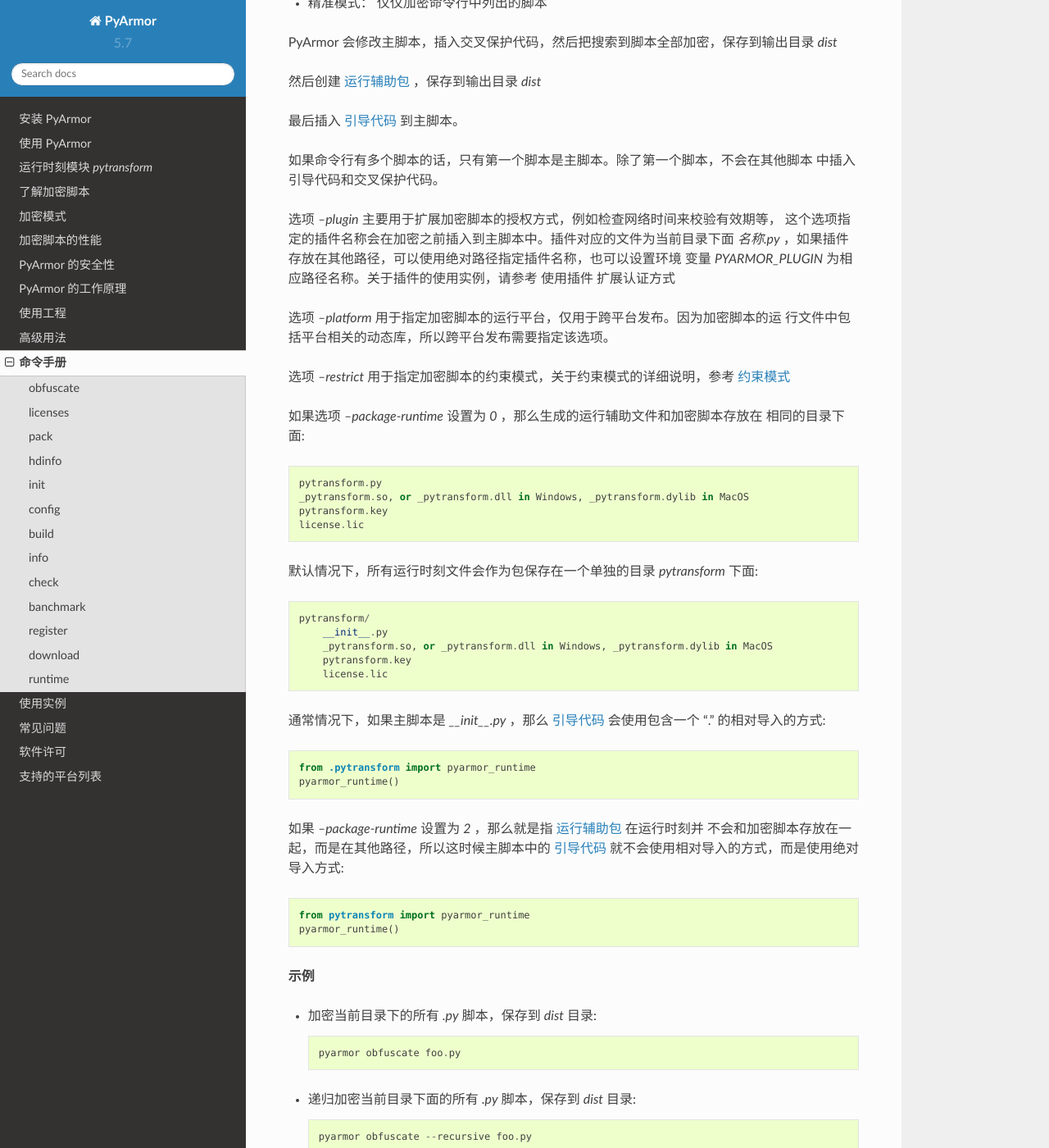
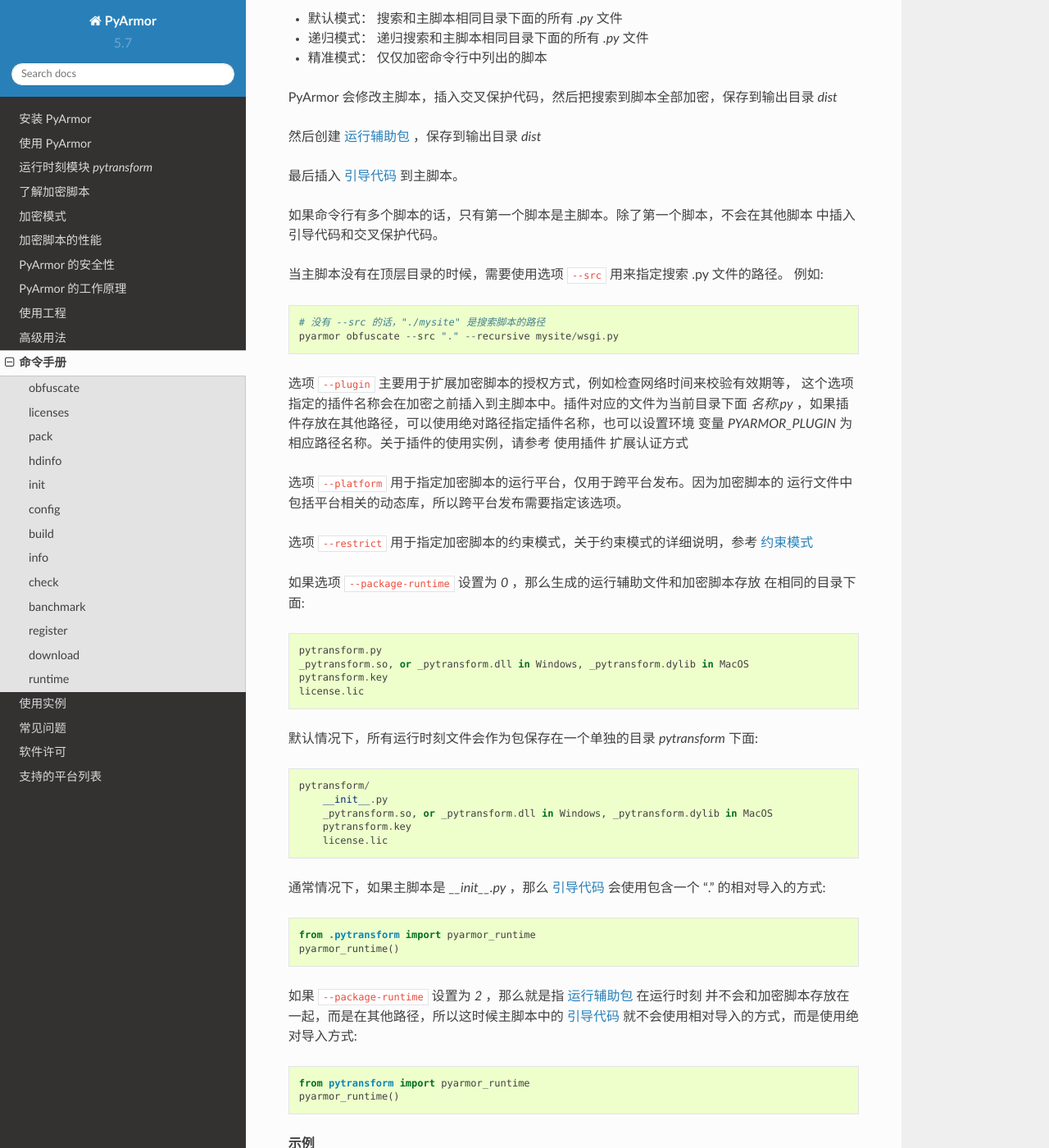
Before and after one commit to dashingsoft/pyarmor-docs-zh, a Sphinx documentation site: the page built from docs/man.rst, in a window 1280 px wide and 1400 px high, scrolled down 2522 px. Shown: the whole window at 82% size. Built offline with Sphinx 7.4.7 and the Read the Docs theme 2.0.0, drawn with Linux system fonts in a browser that asks for light colours; some of the changed text lies outside the part shown.

Commit message:
Refine obfuscate examples

```diff
--- a/docs/man.rst
+++ b/docs/man.rst
@@ -62,6 +62,7 @@
 
 -O, --output PATH           输出路径，默认是 `dist`
 -r, --recursive             递归模式加密所有的脚本
+-s, --src PATH              当主脚本不在顶层目录的时候指定搜索脚本的路径
 --exclude PATH              在递归模式下排除某些目录，多个目录使用逗号分开，或者使用该选项多次
 --exact                     只加密命令行中列出的脚本
 --no-bootstrap              在主脚本中不要插入引导代码
@@ -94,20 +95,26 @@
 如果命令行有多个脚本的话，只有第一个脚本是主脚本。除了第一个脚本，不会在其他脚本
 中插入引导代码和交叉保护代码。
 
-选项 `--plugin` 主要用于扩展加密脚本的授权方式，例如检查网络时间来校验有效期等，
+当主脚本没有在顶层目录的时候，需要使用选项 ``--src`` 用来指定搜索 .py 文件的路径。
+例如::
+
+    # 没有 --src 的话，"./mysite" 是搜索脚本的路径
+    pyarmor obfuscate --src "." --recursive mysite/wsgi.py
+
+选项 ``--plugin`` 主要用于扩展加密脚本的授权方式，例如检查网络时间来校验有效期等，
 这个选项指定的插件名称会在加密之前插入到主脚本中。插件对应的文件为当前目录下面
 `名称.py` ，如果插件存放在其他路径，可以使用绝对路径指定插件名称，也可以设置环境
 变量 `PYARMOR_PLUGIN` 为相应路径名称。关于插件的使用实例，请参考 :ref:`使用插件
 扩展认证方式`
 
-选项 `--platform` 用于指定加密脚本的运行平台，仅用于跨平台发布。因为加密脚本的运
-行文件中包括平台相关的动态库，所以跨平台发布需要指定该选项。
+选项 ``--platform`` 用于指定加密脚本的运行平台，仅用于跨平台发布。因为加密脚本的
+运行文件中包括平台相关的动态库，所以跨平台发布需要指定该选项。
 
-选项 `--restrict` 用于指定加密脚本的约束模式，关于约束模式的详细说明，参考
+选项 ``--restrict`` 用于指定加密脚本的约束模式，关于约束模式的详细说明，参考
 :ref:`约束模式`
 
-如果选项 `--package-runtime` 设置为 `0` ，那么生成的运行辅助文件和加密脚本存放在
-相同的目录下面::
+如果选项 ``--package-runtime`` 设置为 `0` ，那么生成的运行辅助文件和加密脚本存放
+在相同的目录下面::
 
     pytransform.py
     _pytransform.so, or _pytransform.dll in Windows, _pytransform.dylib in MacOS
@@ -128,8 +135,8 @@
     from .pytransform import pyarmor_runtime
     pyarmor_runtime()
 
-如果 `--package-runtime` 设置为 `2` ，那么就是指 :ref:`运行辅助包` 在运行时刻并
-不会和加密脚本存放在一起，而是在其他路径，所以这时候主脚本中的 :ref:`引导代码`
+如果 ``--package-runtime`` 设置为 `2` ，那么就是指 :ref:`运行辅助包` 在运行时刻
+并不会和加密脚本存放在一起，而是在其他路径，所以这时候主脚本中的 :ref:`引导代码`
 就不会使用相对导入的方式，而是使用绝对导入方式::
 
     from pytransform import pyarmor_runtime
@@ -145,6 +152,15 @@
 
      pyarmor obfuscate --recursive foo.py
 
+* 递归加密当前目录下面的所有脚本，主脚本在子目录 `mysite/` 下面::
+
+     pyarmor obfuscate --src "." --recursive mysite/wsgi.py
+
+* 仅仅递归加密指定目录下面的所有 `.py` 脚本，没有主脚本，也不生成运行辅助文件::
+
+     pyarmor obfuscate --recursive --no-runtime .
+     pyarmor obfuscate --recursive --no-runtime src/
+
 * 除了 `build` 和 `dist` 之外，递归加密当前目录下面的所有 `.py` 脚本，
   保存到 `dist` 目录::
 
@@ -154,6 +170,10 @@
 * 仅仅加密两个脚本 `foo.py`, `moda.py`::
 
      pyarmor obfuscate --exact foo.py moda.py
+
+* 只加密主脚本 `foo.py` ，不要生成其他任何运行文件::
+
+    pyarmor obfuscate --no-runtime --exact foo.py
 
 * 加密包 `mypkg` 所在目录下面的所有 `.py` 文件::
 
@@ -298,12 +314,12 @@
 
 最后在把所有的文件打包到一起。
 
-选项 `--options EXTRA_OPTIONS` 用来传递额外的参数给外部打包工具， `pack` 会使用
-下面的方式调用 `PyInstaller`::
+选项 ``--options EXTRA_OPTIONS`` 用来传递额外的参数给外部打包工具， `pack` 会使
+用下面的方式调用 `PyInstaller`::
 
     pyinstaller --distpath DIST -y EXTRA_OPTIONS SCRIPT
 
-选项 `--xoptions EXTRA_OPTIONS` 用来传递额外的参数来加密脚本。 `pack` 会使用下面
+选项 ``--xoptions EXTRA_OPTIONS`` 用来传递额外的参数来加密脚本。 `pack` 会使用下面
 的命令来加密脚本::
 
     pyarmor obfuscate -r --output DIST EXTRA_OPTIONS SCRIPT
@@ -383,7 +399,7 @@
 这个命令会在 `PATH` 指定的路径创建一个工程配置文件 :file:`.pyarmor_config` ，这
 个一个 JSON 格式的文件。
 
-如果选项 `--type` 是 `auto` （也是默认情况），那么工程类型根据主脚本命令来判断。
+如果选项 ``--type`` 是 `auto` （也是默认情况），那么工程类型根据主脚本命令来判断。
 如果主脚本是 `__init__.py` , 那么工程类型就是 `pkg` , 否则就是 `app` 。
 
 如果新的工程类型为 `pkg` ，不管是自动判断还是选项指定， `init` 命令都会设置工程
@@ -449,13 +465,13 @@
 
     pyarmor config --option new-value /path/to/project
 
-选项 `--entry` 用来指定工程主脚本，可以是多个，以逗号分开::
+选项 ``--entry`` 用来指定工程主脚本，可以是多个，以逗号分开::
 
     main.py, another/main.py, /usr/local/myapp/main.py
 
 主脚本可以是绝对路径，也可以是相对路径，相对于 `src` 指定的路径。
 
-选项 `--manifest` 用来选择和设置工程包含的脚本。默认值为 `src` 下面的所有 `.py`
+选项 ``--manifest`` 用来选择和设置工程包含的脚本。默认值为 `src` 下面的所有 `.py`
 文件::
 
     global-include *.py
```
Also changed, not shown: other parts of docs/man.rst (+0 -4 lines).
